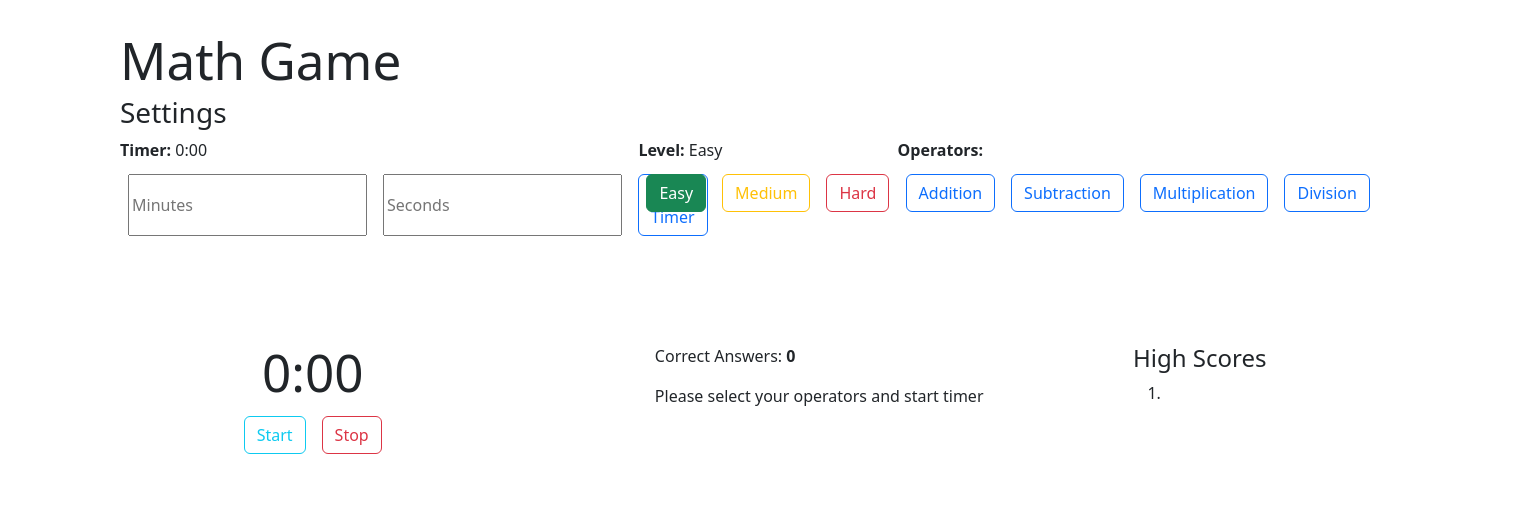
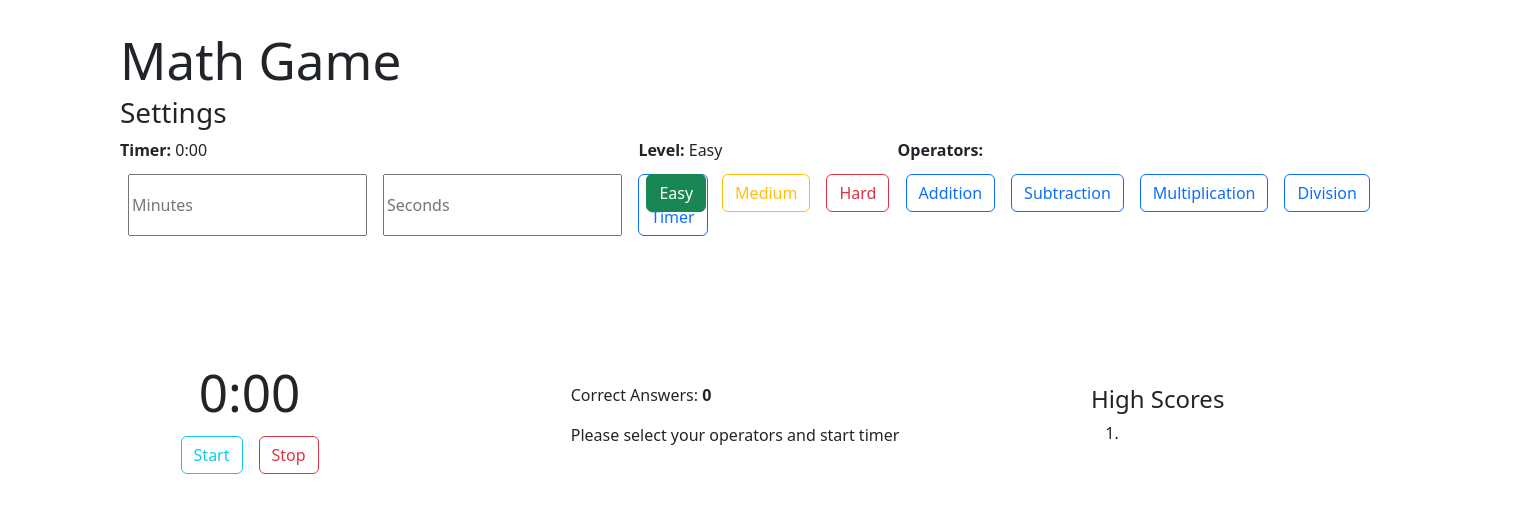
Before and after one commit to BriGuy520/math-game, a React (Vite) app: page / in a window 1536 px wide. Shown: the top 512 px of the page. Built offline with nearby package versions, Linux system fonts and the light colour scheme.

Commit message:
making some small style changes to the game

```diff
--- a/src/App.css
+++ b/src/App.css
@@ -32,6 +32,10 @@
   text-align: center;
 }
 
+.play-container, .scores-container {
+  margin: auto 0;
+}
+
 .settings-bar-section {
   flex-direction: column;
 }
@@ -60,8 +64,8 @@
 
   .timer-container {
     text-align: center;
-    width: 33%;
-    padding: 0px 40px 40px 40px;
+    width: 20%;
+    padding: 20px;
   }
 
   .game-container {
--- a/src/components/Board.tsx
+++ b/src/components/Board.tsx
@@ -16,15 +16,14 @@ const Board = ({timeLeft, startTimer, operators}: BoardProps) => {
   const [secondValue, setSecondValue] = React.useState<number>(Math.floor(Math.floor(Math.random() * 20)));
   const [operator, setOperator] = React.useState<string>(operators[Math.floor(Math.random() * operators.length)]);
 
+  const [guess, setGuess] = React.useState<string>("");
+  const [correct, setCorrect] = React.useState<number>();
+  const [highScores, setHighScores] = React.useState<number[]>([]);
+
   if(operator == "Division" && secondValue == 0){
     setSecondValue(Math.floor(Math.floor(Math.random() * 10)));
   }
 
-  const [guess, setGuess] = React.useState<string>("");
-
-  const [correct, setCorrect] = React.useState<number>();
-
-  const [highScores, setHighScores] = React.useState<number[]>([]);
 
   const displayOperator: string = operator == "Addition" ? "+" : (operator == "Subtraction" ? "-" : (operator == "Multiplication" ? "x" : "/"));
   let answer: number;
```
